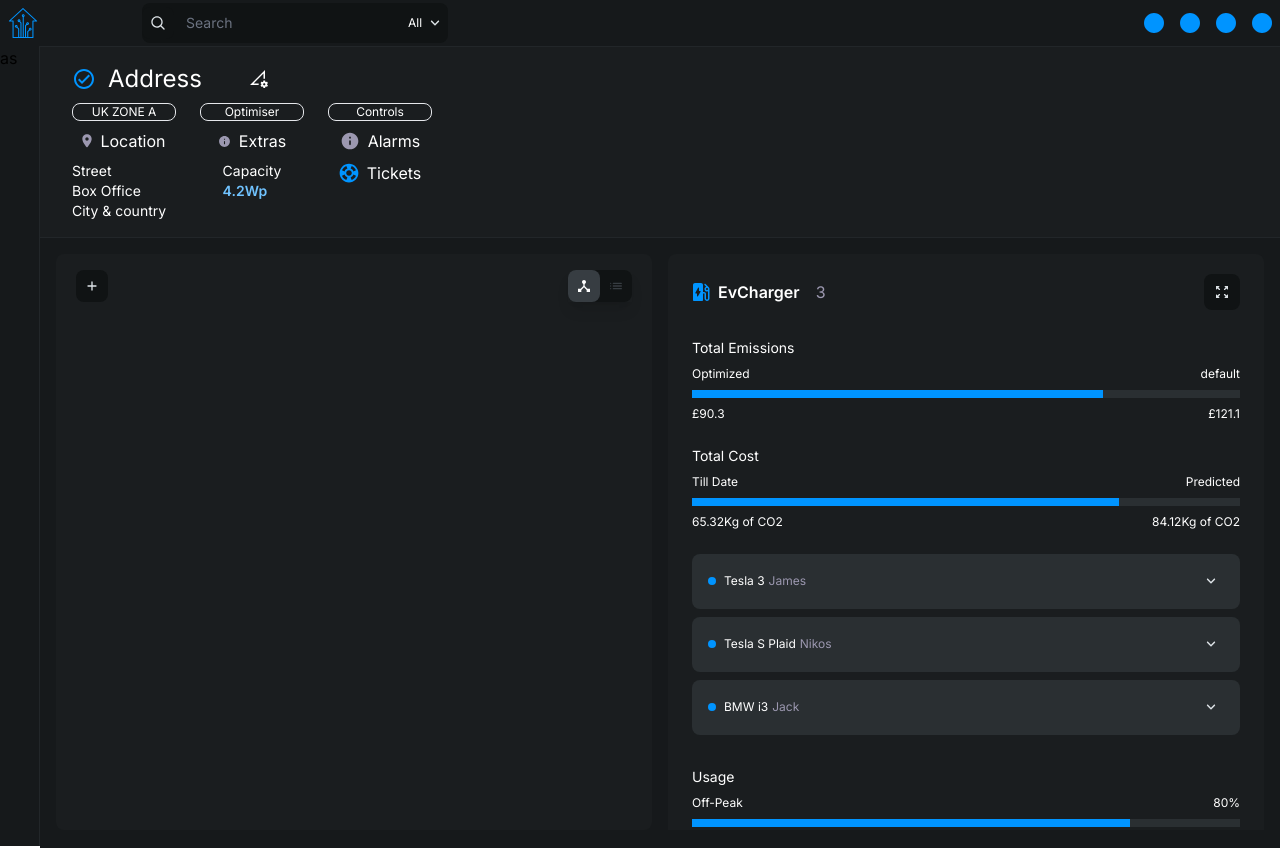
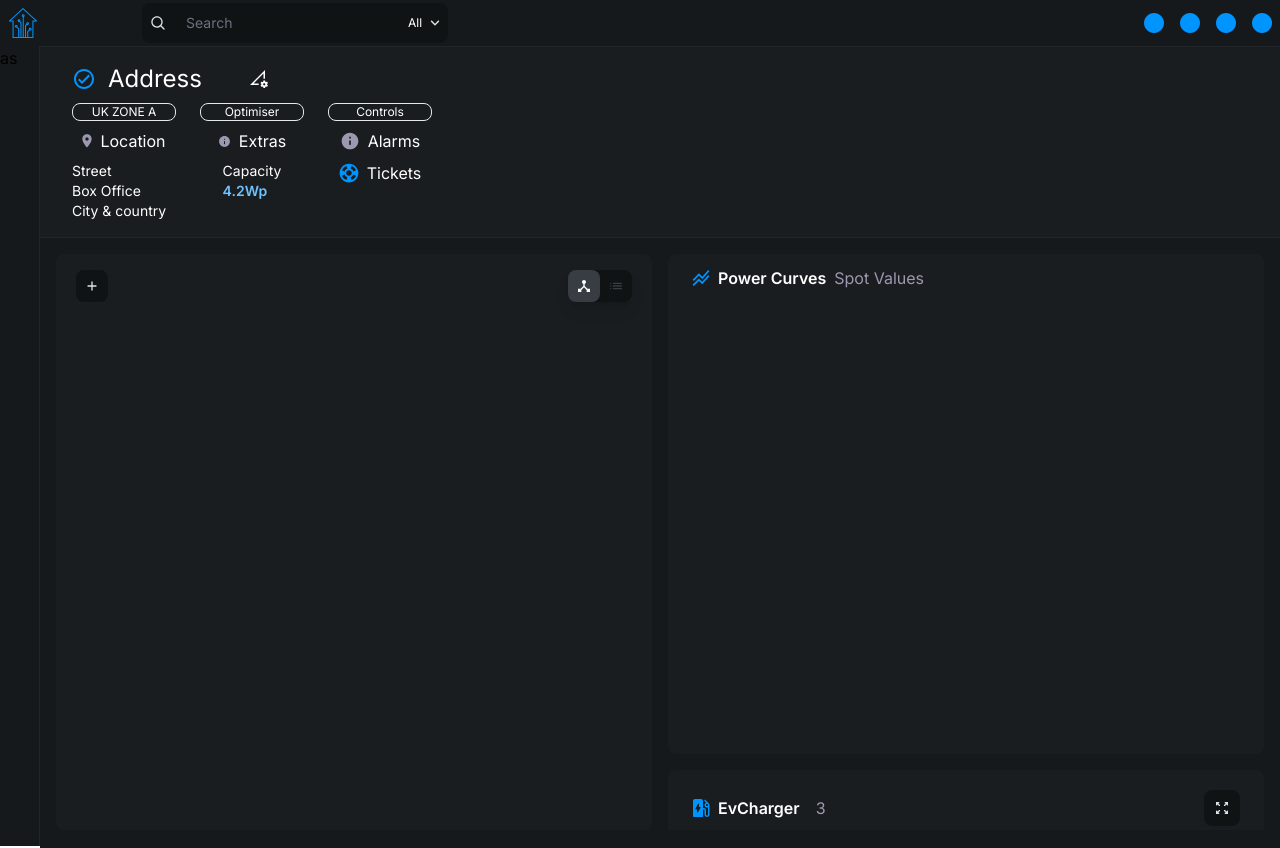
Before and after one commit to pountzas/smart-home-v2, a Next.js app: page / in a window 1280 px wide. Shown: the top 848 px of the page. Built offline with nearby package versions, Linux system fonts and the light colour scheme; what tailwindcss-border-gradients would draw is missing.

Commit message:
create Graphs comp

```diff
--- a/app/page.tsx
+++ b/app/page.tsx
@@ -1,6 +1,7 @@
 import Alarms from "@/components/alarms/Alarms";
 import Controls from "@/components/controls/Controls";
 import EvCharger from "@/components/evCharger/EvCharger";
+import Graphs from "@/components/graphs/Graphs";
 import IndexHeader from "@/components/indexHeader/IndexHeader";
 import FullModal from "@/components/modals/FullModal";
 import Powerflow from "@/components/powerFlow";
@@ -32,7 +33,7 @@
                   : "2xl:col-span-2"
               } w-full grid overflow-y-scroll scrollbar-hide object-contain h-[65vh] lg:h-[72vh]`}
             >
-              {/* <Graphs /> */}
+              <Graphs />
               <div className="grid grid-cols-1 gap-4 2xl:grid-cols-2">
                 <div ref={null}>
                   <EvCharger />
--- /dev/null
+++ b/components/graphs/Graphs.tsx
@@ -0,0 +1,17 @@
+import ComponentsHeader from "../reusables/ComponentsHeader";
+
+function Graphs() {
+  return (
+    <div className="h-[500px] flex flex-col rounded-lg bg-secondary mb-4 py-3">
+      <ComponentsHeader title="Power Curves" note="Spot Values" />
+      {/* <GraphsScreenContainer
+        date={null}
+        dataFetching={dataFetching}
+        goToPrevDate={() => decrdate()}
+        goToNextDate={() => incrdate()}
+      /> */}
+    </div>
+  );
+}
+
+export default Graphs;
```
